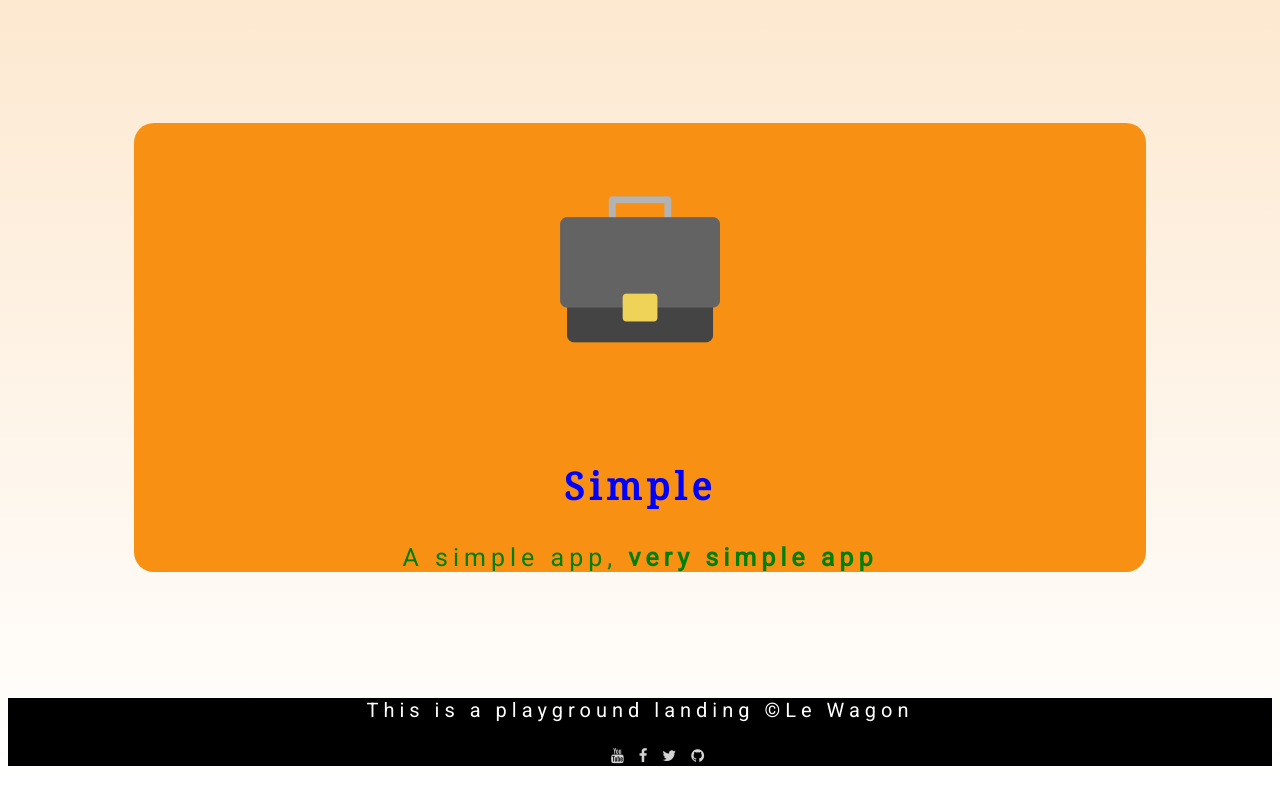
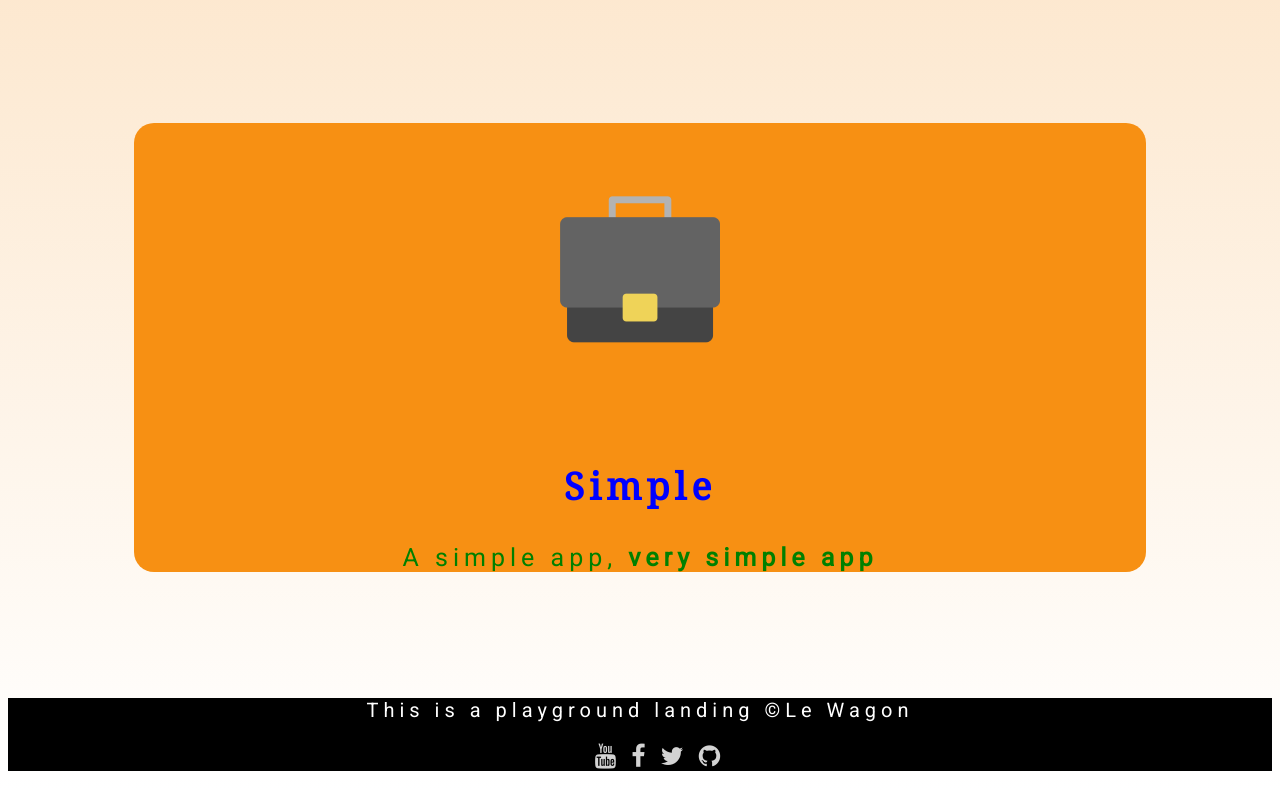
Before and after one commit to AkioWm/LeWagonLanding, a plain HTML site: page index.html in a window 1280 px wide. Shown: the part 1965-2756 px from the top of the page. Drawn offline with Linux system fonts and the light colour scheme.

Commit message:
petite maj

```diff
--- a/index.html
+++ b/index.html
@@ -5,6 +5,7 @@
   <title>My Landing page</title>
   <link rel="stylesheet" href="style.css">
   <link rel="stylesheet" href="https://maxcdn.bootstrapcdn.com/font-awesome/4.4.0/css/font-awesome.min.css">
+  <link rel="shortcut icon" href="images/favicon.ico">
 </head>
 
 <body>
--- a/style.css
+++ b/style.css
@@ -61,6 +61,7 @@ footer a {
   color: lightgrey;
   font-size: 15px;
   text-align: left;
+  font-size: 25px;
 }
 ul{
   list-style: none;
```
